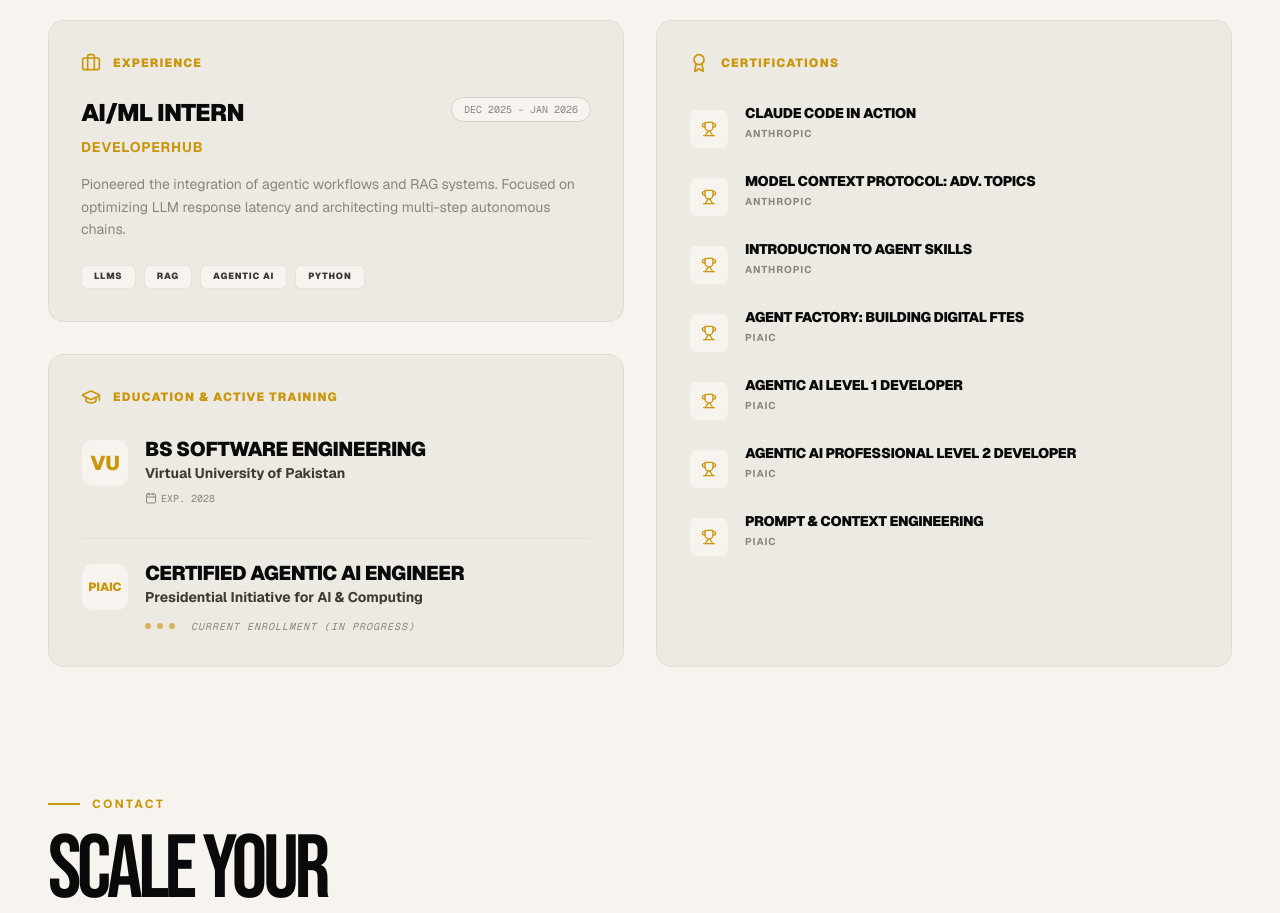
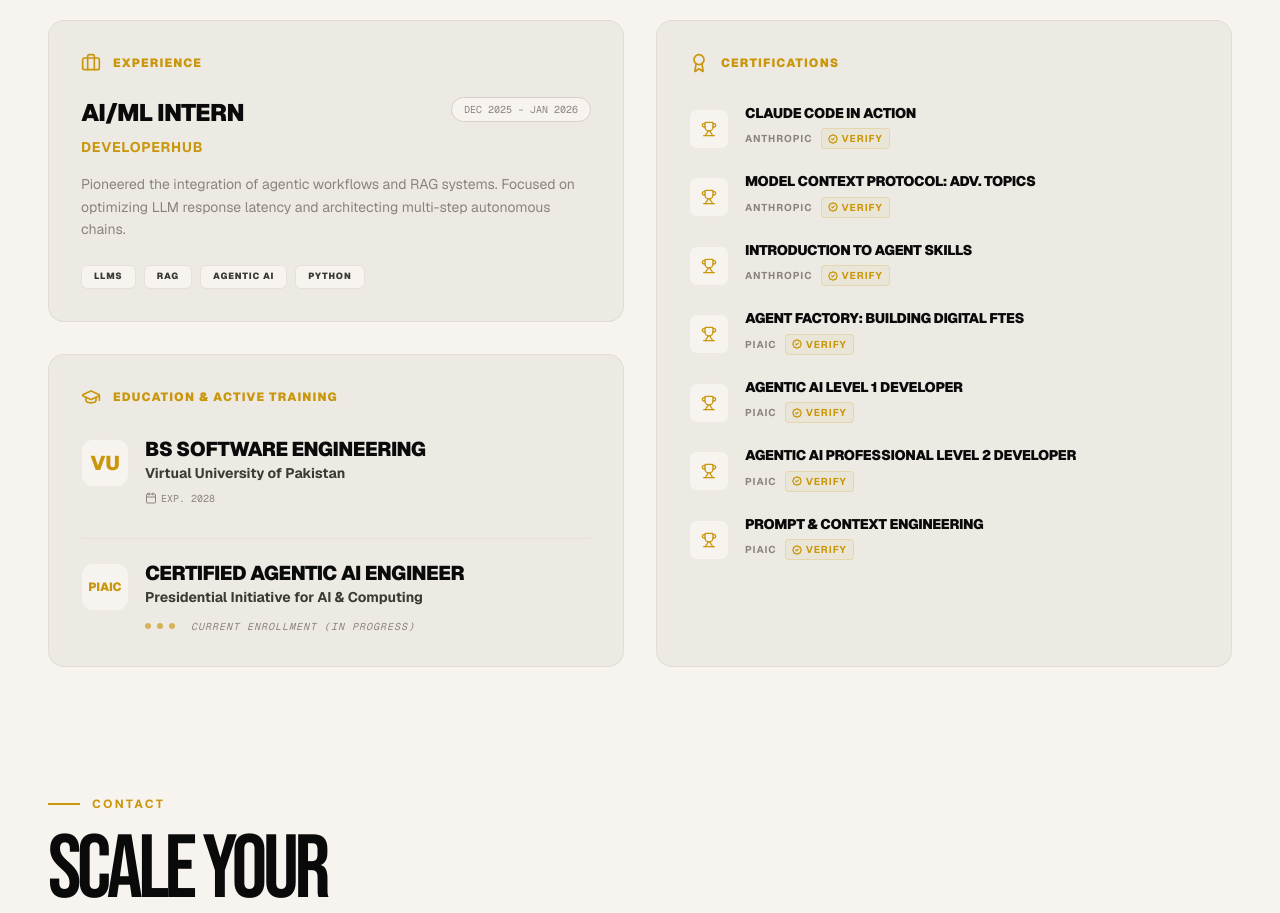
Before and after one commit to MuhammadUsmanGM/Portfolio, a Next.js app: page / in a window 1280 px wide. Shown: the part 8040-8953 px from the top of the page. Built offline with nearby package versions, Linux system fonts and the light colour scheme; no server answers.

Commit message:
feat(background): added verifiable certification badges with external link support

```diff
--- a/app/components/Background.tsx
+++ b/app/components/Background.tsx
@@ -2,17 +2,17 @@
 
 import React from "react";
 import { motion } from "framer-motion";
-import { Trophy, Briefcase, GraduationCap, Calendar, Award } from "lucide-react";
+import { Trophy, Briefcase, GraduationCap, Calendar, Award, BadgeCheck } from "lucide-react";
 
 const Background = () => {
   const certifications = [
-    { name: "Claude Code in Action", issuer: "Anthropic" },
-    { name: "Model Context Protocol: Adv. Topics", issuer: "Anthropic" },
-    { name: "Introduction to Agent Skills", issuer: "Anthropic" },
-    { name: "Agent Factory: Building Digital FTEs", issuer: "PIAIC" },
-    { name: "Agentic AI Level 1 Developer", issuer: "PIAIC" },
-    { name: "Agentic AI Professional Level 2 Developer", issuer: "PIAIC" },
-    { name: "Prompt & Context Engineering", issuer: "PIAIC" },
+    { name: "Claude Code in Action", issuer: "Anthropic", link: "https://verify.skilljar.com/c/yj28ranpm99q" },
+    { name: "Model Context Protocol: Adv. Topics", issuer: "Anthropic", link: "http://verify.skilljar.com/c/dokpqm5h6tvd" },
+    { name: "Introduction to Agent Skills", issuer: "Anthropic", link: "https://verify.skilljar.com/c/97ygfb8wy93b" },
+    { name: "Agent Factory: Building Digital FTEs", issuer: "PIAIC", link: "https://panaversity.org/p/muhammadusman5965etc-atvd" },
+    { name: "Agentic AI Level 1 Developer", issuer: "PIAIC", link: "https://panaversity.org/p/muhammadusman5965etc-atvd" },
+    { name: "Agentic AI Professional Level 2 Developer", issuer: "PIAIC", link: "https://panaversity.org/p/muhammadusman5965etc-atvd" },
+    { name: "Prompt & Context Engineering", issuer: "PIAIC", link: "https://panaversity.org/p/muhammadusman5965etc-atvd" },
   ];
 
   return (
@@ -161,8 +161,20 @@ const Background = () => {
                     <h4 className="text-sm font-black uppercase tracking-tight text-text leading-tight group-hover:text-accent transition-colors">
                       {cert.name}
                     </h4>
-                    <span className="text-[10px] font-bold text-muted uppercase tracking-widest block">
+                    <span className="text-[10px] font-bold text-muted uppercase tracking-widest flex items-center gap-2 pt-0.5">
                       {cert.issuer}
+                      {cert.link && (
+                        <a
+                          href={cert.link}
+                          target="_blank"
+                          rel="noreferrer"
+                          className="inline-flex items-center gap-1 px-1.5 py-[2px] rounded border border-accent/20 bg-accent/5 text-accent hover:bg-accent hover:text-bg transition-colors"
+                          onClick={(e) => cert.link === "#" && e.preventDefault()}
+                        >
+                          <BadgeCheck size={10} strokeWidth={3} />
+                          Verify
+                        </a>
+                      )}
                     </span>
                   </div>
                 </div>
```
